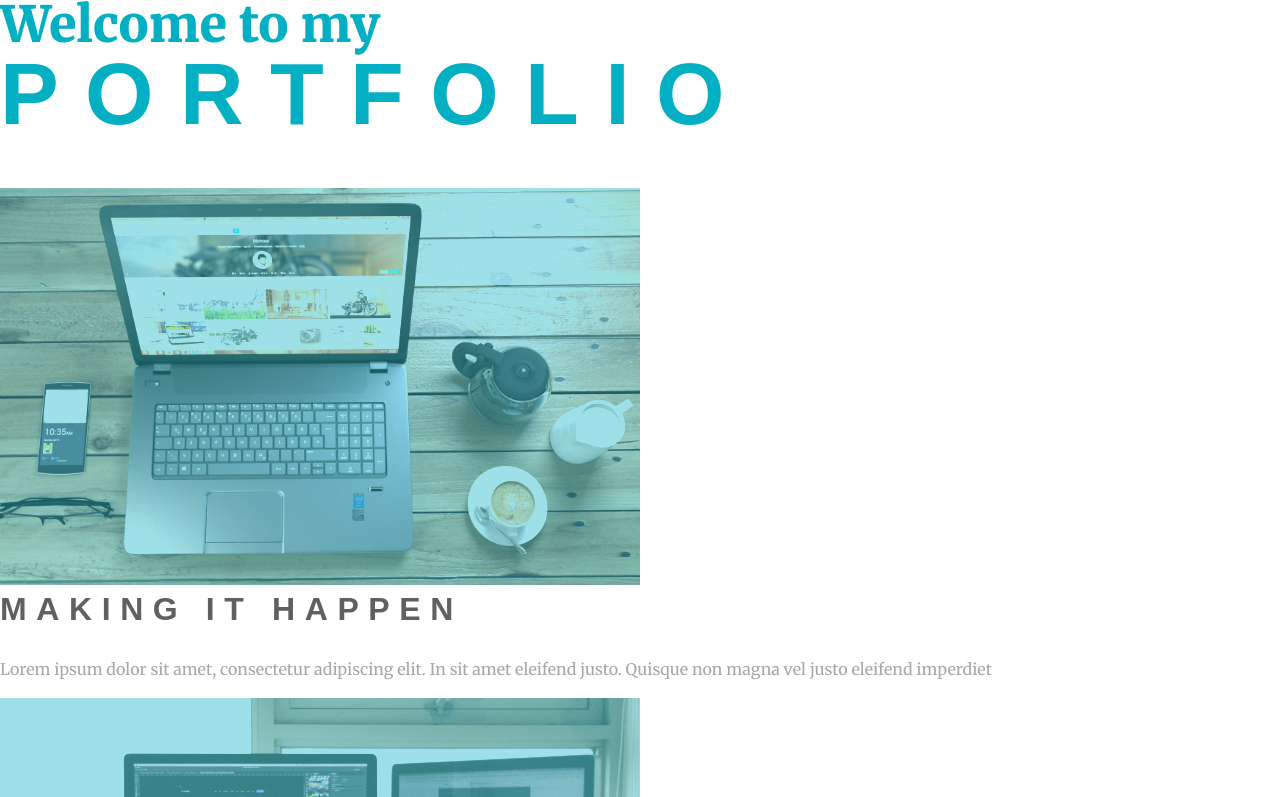
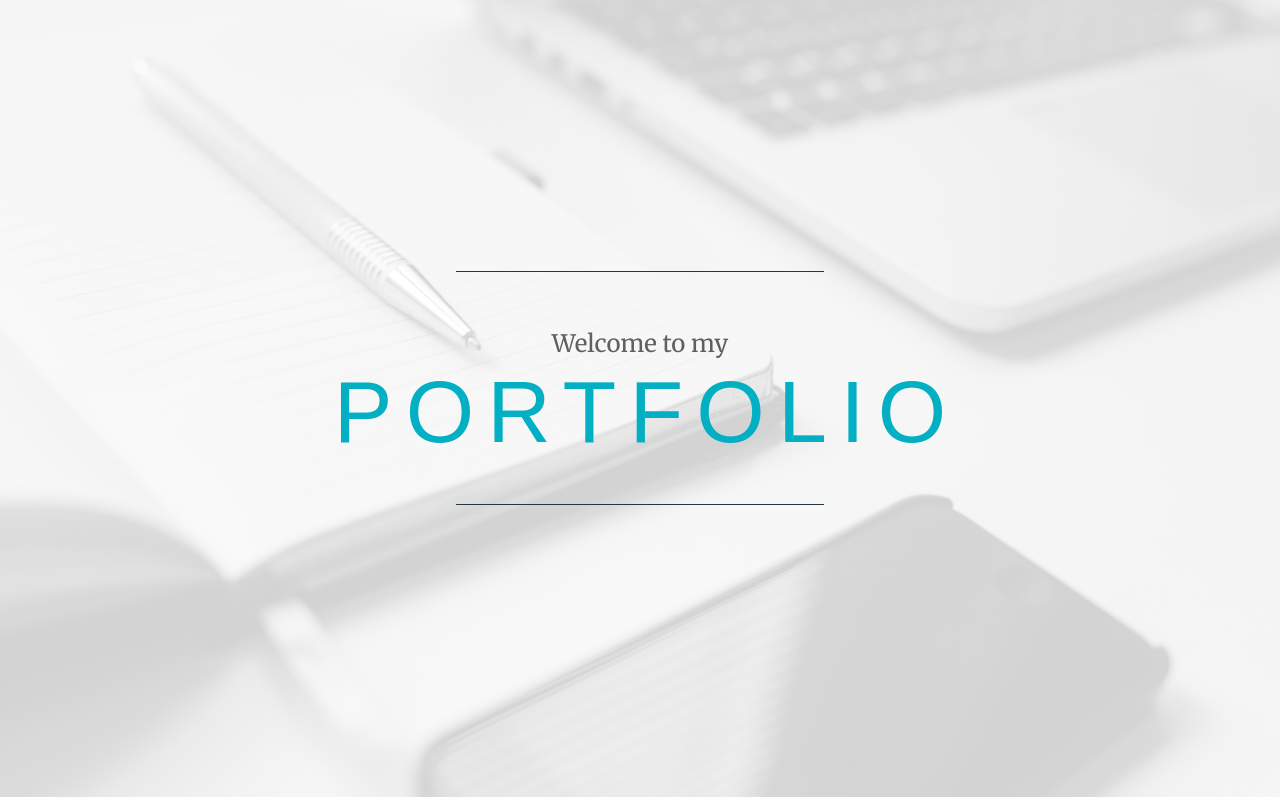
Before and after one commit to matluc/Artist-portfolio, a website: page index.html in a window 1280 px wide. Shown: the top 797 px of the page. Drawn offline with Linux system fonts and the light colour scheme; a web font is replaced by a local one.

Commit message:
Added sections: welcome + intro

```diff
--- a/index.html
+++ b/index.html
@@ -11,19 +11,19 @@
 
 <body>
 
-  <div class="hero">
+  <div class="welcome">
     <h1>Welcome to my<span>Portfolio</span></h1>
   </div>
 
-  <section class="welcome">
-    <div class="welcome-left">
+  <section class="intro">
+    <div class="intro-left">
       <img src="img/welcome-01.png" alt="a laptop on a wooden table">
     </div>
-    <div class="welcome-middle">
+    <div class="intro-middle">
       <h2>Making it happen</h2>
       <p>Lorem ipsum dolor sit amet, consectetur adipiscing elit. In sit amet eleifend justo. Quisque non magna vel justo eleifend imperdiet</p>
     </div>
-    <div class="welcome-right">
+    <div class="intro-right">
       <img src="img/welcome-02.png" alt="two computers and a laptop on a table">
     </div>
   </section>
--- a/scss/modules/_typography.scss
+++ b/scss/modules/_typography.scss
@@ -1,16 +1,20 @@
 @import url('https://fonts.googleapis.com/css?family=Merriweather:400,900|Six+Caps');
 
-$ff-s: 'Merriweather', serif;
-$ff-ss: 'Six Caps', sans-serif;
-
+$ff-s: 'Merriweather',serif;
+$ff-ss: 'Six Caps',sans-serif;
 $fw-n: 400;
 $fw-b: 900;
 
-@mixin sans-serif($fs, $ls: .3em, $color: $dark-gray, $tt: uppercase, $lh: 1) {
+@mixin sans-serif($fs,
+$ls: .15em,
+$color: $dark-gray,
+$tt: uppercase,
+$lh: 1) {
   font-size: $fs;
   letter-spacing: $ls;
   color: $color;
   text-transform: $tt;
   line-height: $lh;
   font-family: $ff-ss;
+  font-weight: $fw-n;
 }
--- a/scss/partials/_all.scss
+++ b/scss/partials/_all.scss
@@ -1 +1,4 @@
 @import 'base';
+@import 'welcome';
+@import 'intro';
+@import 'about-me';
--- a/scss/partials/_base.scss
+++ b/scss/partials/_base.scss
@@ -3,6 +3,10 @@ body {
   font-family: $ff-s;
   line-height: 1.6;
   background: $white;
+}
+
+img {
+  max-width: 100%;
 }
 
 h1, h2, p {
@@ -14,11 +18,6 @@ h1 {
   color: $accent;
   line-height: 1;
   font-size: 3.125rem;
-
-  span {
-    @include sans-serif($fs: 5.5rem, $color: $accent);
-    display: block;
-  }
 }
 
 h2 {
--- /dev/null
+++ b/scss/partials/_intro.scss
@@ -0,0 +1,38 @@
+.intro {
+  display: flex;
+  color: rgba($white, .7);
+
+  h2 {
+    color: $white;
+    &::after {
+      content: '';
+      height: 1px;
+      width: 20%;
+      background: rgba($white, .5);
+      display: block;
+      margin: 1em auto 0;
+    }
+  }
+
+  @supports (display: grid) {
+    display: grid;
+    grid-template-columns: minmax(4em, 1fr) minmax(auto, 30em) minmax(4em, 1fr);
+  }
+}
+
+.intro-middle {
+  background: $dark-blue;
+  padding: 2.5em 5vw;
+  text-align: center;
+  display: flex;
+  flex-direction: column;
+  justify-content: center;
+}
+
+.intro-left img,
+.intro-right img {
+  object-fit: cover;
+  min-height: 100%;
+  min-width: 100%;
+  display: block;
+}
--- /dev/null
+++ b/scss/partials/_welcome.scss
@@ -0,0 +1,39 @@
+.welcome {
+  background-image: url(../img/header-bg.png);
+  background-size: cover;
+  background-position: center;
+  height: 100vh;
+  display: flex;
+  align-items: center;
+  justify-content: center;
+
+  h1 {
+    font-size: 1.5rem;
+    font-weight: $fw-n;
+    color: $dark-gray;
+    line-height: 2;
+    text-align: center;
+    &::before,
+    &::after {
+      content: '';
+      display: block;
+      width: 60%;
+      height: 1px;
+      background: $dark-blue;
+    }
+
+    &::before{
+      margin: 0 auto 2em;
+    }
+
+    &::after{
+      margin: 2em auto 0;
+    }
+
+    span {
+      @include sans-serif($fs: 5.5rem, $color: $accent);
+      display: block;
+      margin-right: -.15em;
+    }
+  }
+}
```
Also changed, not shown: css/main.css, scss/partials/_about-me.scss (added). Lines whose indentation alone changed are shown as unchanged.
